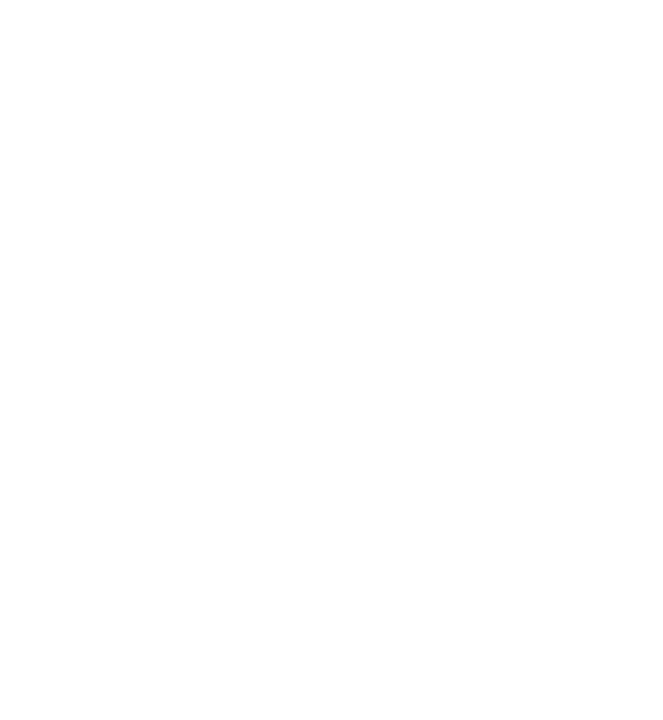
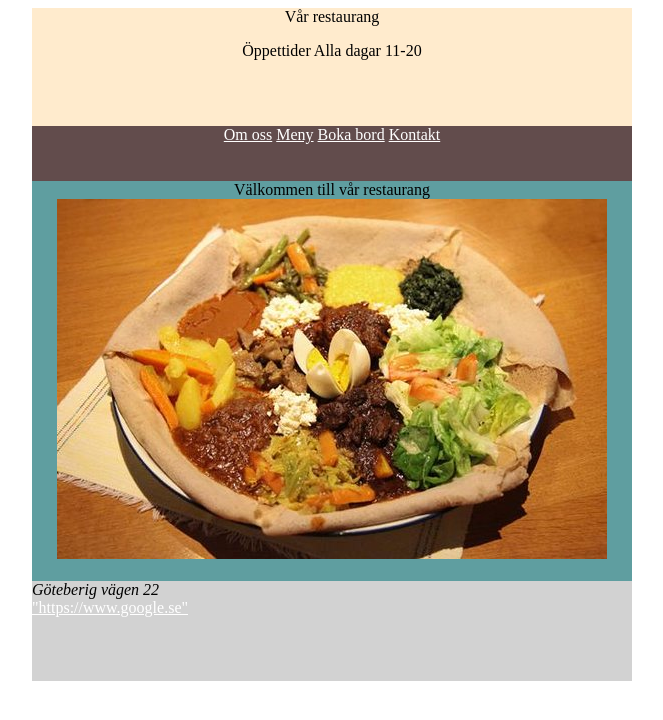
Before and after one commit to winwin2020/restaurang, a plain HTML site: page index.html in a window 1280 px wide. Shown: the whole page, without its empty margins (308-971 px from the left). Drawn offline with Linux system fonts and the light colour scheme.

Commit message:
updating index.html and css

```diff
--- a/index.html
+++ b/index.html
@@ -7,9 +7,39 @@
     <link rel="stylesheet" href="style.css">
 </head>
 <body>
-    <header>
+    <div>
+        <header>
+            Vår restaurang
 
-    </header>
+            <p>Öppettider
+                Alla dagar 11-20
+            </p>
+            <a href="https://www.google.se"target="-blank"reservation></a>
+
+        </header>
+
+
+        <nav>
+            <a href="#">Om oss</a>
+            <a href="#">Meny</a>
+            <a href="#">Boka bord</a>
+            <a href="#">Kontakt</a>
+        </nav>
+
+        <main>
+            Välkommen till vår restaurang
+            <img src="img1.jpg" alt="olika mat räter">
+
+        </main>
+
+        <footer>
+            <Address>
+                Göteberig vägen 22
+            </Address>
+            <a href="#"> "https://www.google.se"</a>
+
+        </footer>
+    </div>
 
 
 </body>
--- a/style.css
+++ b/style.css
@@ -0,0 +1,74 @@
+body{
+    background-color: white;
+
+
+
+}
+
+
+
+
+header {
+    background-color: blanchedalmond;
+
+    height: 118px;
+    width: 600px;
+    margin-left: auto;
+    margin-right: auto;
+    text-align: center;
+
+}
+.container {
+    margin-left: auto;
+    margin-right: auto;
+    width: 600px;}
+
+
+
+
+nav {
+
+background-color: rgb(98, 76, 76);
+height: 55px;
+width: 600px;
+margin-left: auto;
+margin-right: auto;
+text-align: center;
+}
+
+main {
+    background-color: cadetblue;
+    height: 400px;
+    width: 600px;
+    margin-left: auto;
+    margin-right: auto;
+    text-align: center;
+}
+
+footer {
+    background-color: rgba(0, 0, 0, 0.177);
+    height: 100px;
+    width: 600px;
+    margin-left: auto;
+    margin-right: auto;
+}
+
+a{
+    color:white
+}
+
+
+
+
+
+
+
+
+
+
+.container {
+    margin-left: auto;
+    margin-right: auto;
+    width: 600px;
+
+}
```
